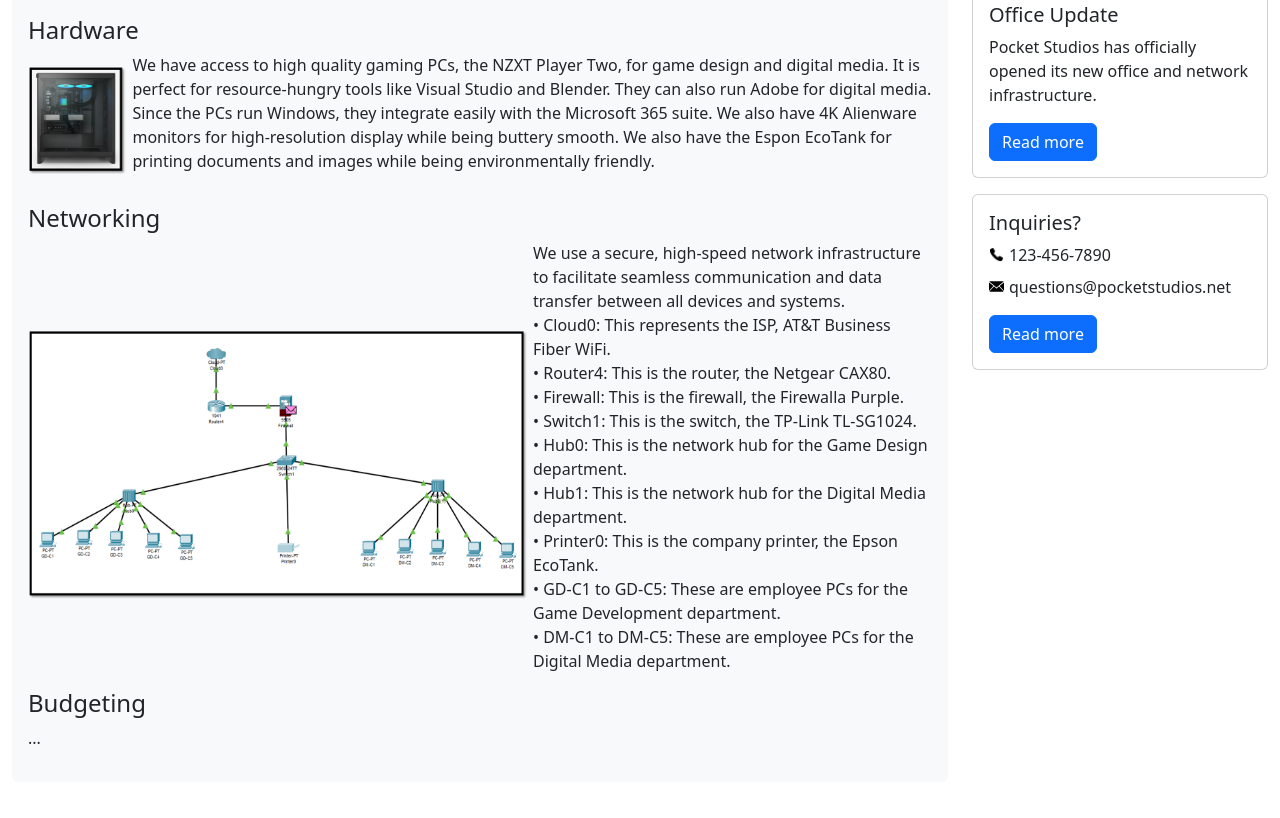
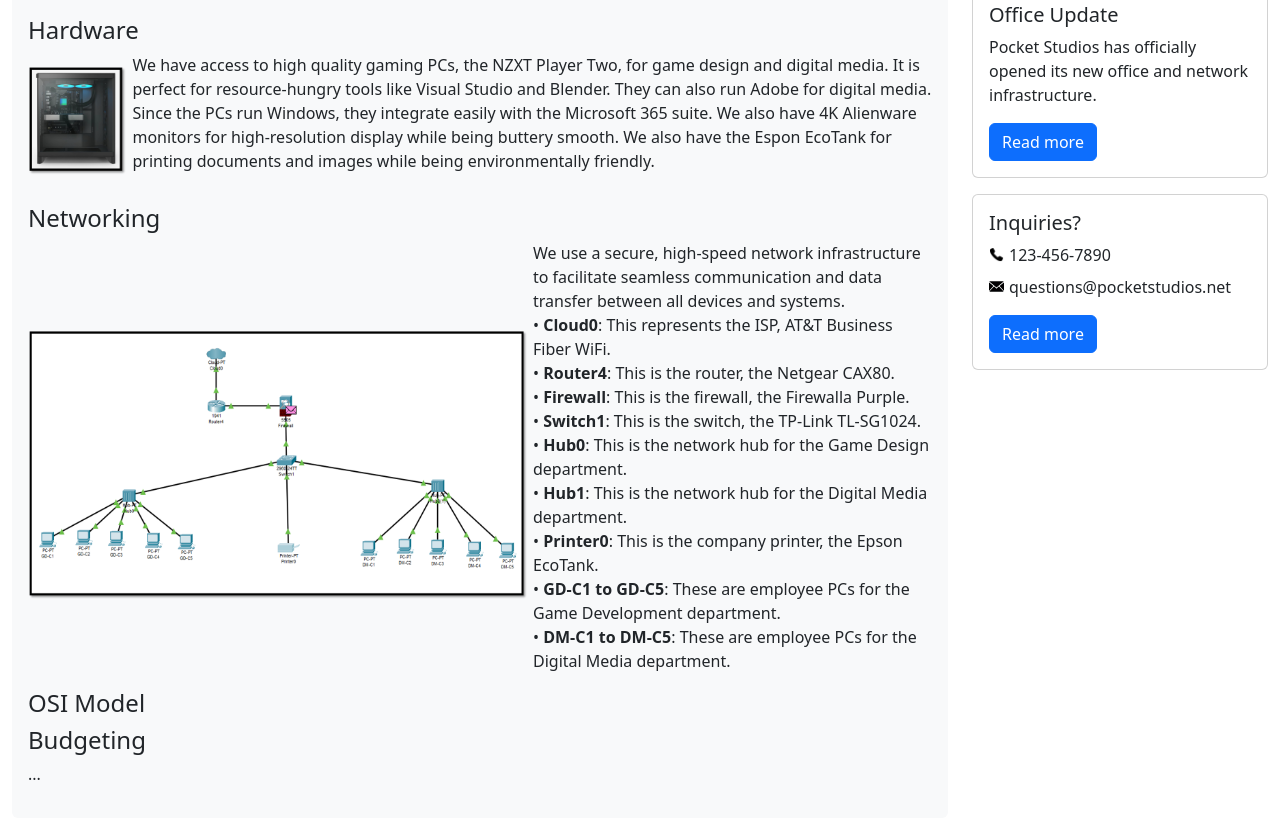
Before and after one commit to rudraforweb/pocketstudios-midtermproject, a plain HTML site: page index.html in a window 1280 px wide. Shown: the part 386-1204 px from the top of the page. Before the commit the page ends 1168 px from the top, so only its background shows below. Drawn offline with nearby package versions, Linux system fonts and the light colour scheme.

Commit message:
Added bold for the device list and starting budgeting

```diff
--- a/index.html
+++ b/index.html
@@ -56,8 +56,10 @@
         <h4 id="scrollspyHeading3" style="margin-top: 15px;">Networking</h4>
         <div class="image-text">
           <img src="images/network.png" alt="network" width="500" height="270">
-          <p>We use a secure, high-speed network infrastructure to facilitate seamless communication and data transfer between all devices and systems. <br> •	Cloud0: This represents the ISP, AT&T Business Fiber WiFi.<br>•	Router4: This is the router, the Netgear CAX80.<br>•	Firewall: This is the firewall, the Firewalla Purple.<br>•	Switch1: This is the switch, the TP-Link TL-SG1024.<br>•	Hub0: This is the network hub for the Game Design department.<br>•	Hub1: This is the network hub for the Digital Media department.<br>•	Printer0: This is the company printer, the Epson EcoTank.<br>•	GD-C1 to GD-C5: These are employee PCs for the Game Development department.<br>•	DM-C1 to DM-C5: These are employee PCs for the Digital Media department.</p>
+          <p>We use a secure, high-speed network infrastructure to facilitate seamless communication and data transfer between all devices and systems. <br> •	<strong>Cloud0</strong>: This represents the ISP, AT&T Business Fiber WiFi.<br>•	<strong>Router4</strong>: This is the router, the Netgear CAX80.<br>•	<strong>Firewall</strong>: This is the firewall, the Firewalla Purple.<br>•	<strong>Switch1</strong>: This is the switch, the TP-Link TL-SG1024.<br>•	<strong>Hub0</strong>: This is the network hub for the Game Design department.<br>•	<strong>Hub1</strong>: This is the network hub for the Digital Media department.<br>•	<strong>Printer0</strong>: This is the company printer, the Epson EcoTank.<br>•	<strong>GD-C1 to GD-C5</strong>: These are employee PCs for the Game Development department.<br>•	<strong>DM-C1 to DM-C5</strong>: These are employee PCs for the Digital Media department.</p>
         </div>
+        <h4 id="scrollspyHeading4">OSI Model</h4>
+
         <h4 id="scrollspyHeading5">Budgeting</h4>
         <p>...</p>
       </div>
```
Also changed, not shown: images/budget.png (added).
